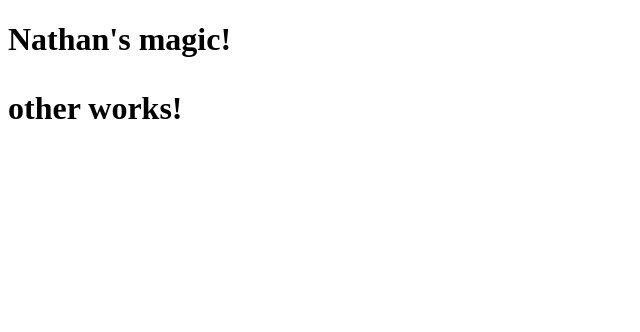
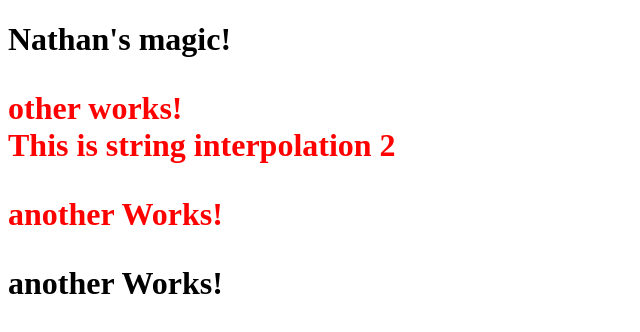
Before and after one commit to nathanc85/angular2-app, an Angular app: page / in a window 1280 px wide. Shown: the top 332 px of the page, without its empty margins (0-640 px from the left). Built offline with nearby package versions, Linux system fonts and the light colour scheme.

Commit message:
Added some string interpolation.

```diff
--- a/src/app/other/other.component.css
+++ b/src/app/other/other.component.css
@@ -0,0 +1,3 @@
+p {
+    color: red;
+}
--- a/src/app/other/other.component.html
+++ b/src/app/other/other.component.html
@@ -1,3 +1,8 @@
 <p>
-  other works!
+  other works! <br />
+  {{stringInterpolation}}
+  {{intInterpolation}}
+  <app-another></app-another>
 </p>
+
+<app-another></app-another>
--- a/src/app/other/other.component.ts
+++ b/src/app/other/other.component.ts
@@ -1,15 +1,11 @@
-import { Component, OnInit } from '@angular/core';
+import { Component } from '@angular/core';
 
 @Component({
   selector: 'app-other',
   templateUrl: './other.component.html',
   styleUrls: ['./other.component.css']
 })
-export class OtherComponent implements OnInit {
-
-  constructor() { }
-
-  ngOnInit() {
-  }
-
+export class OtherComponent {
+  stringInterpolation = "This is string interpolation";
+  intInterpolation = 2;
 }
```
